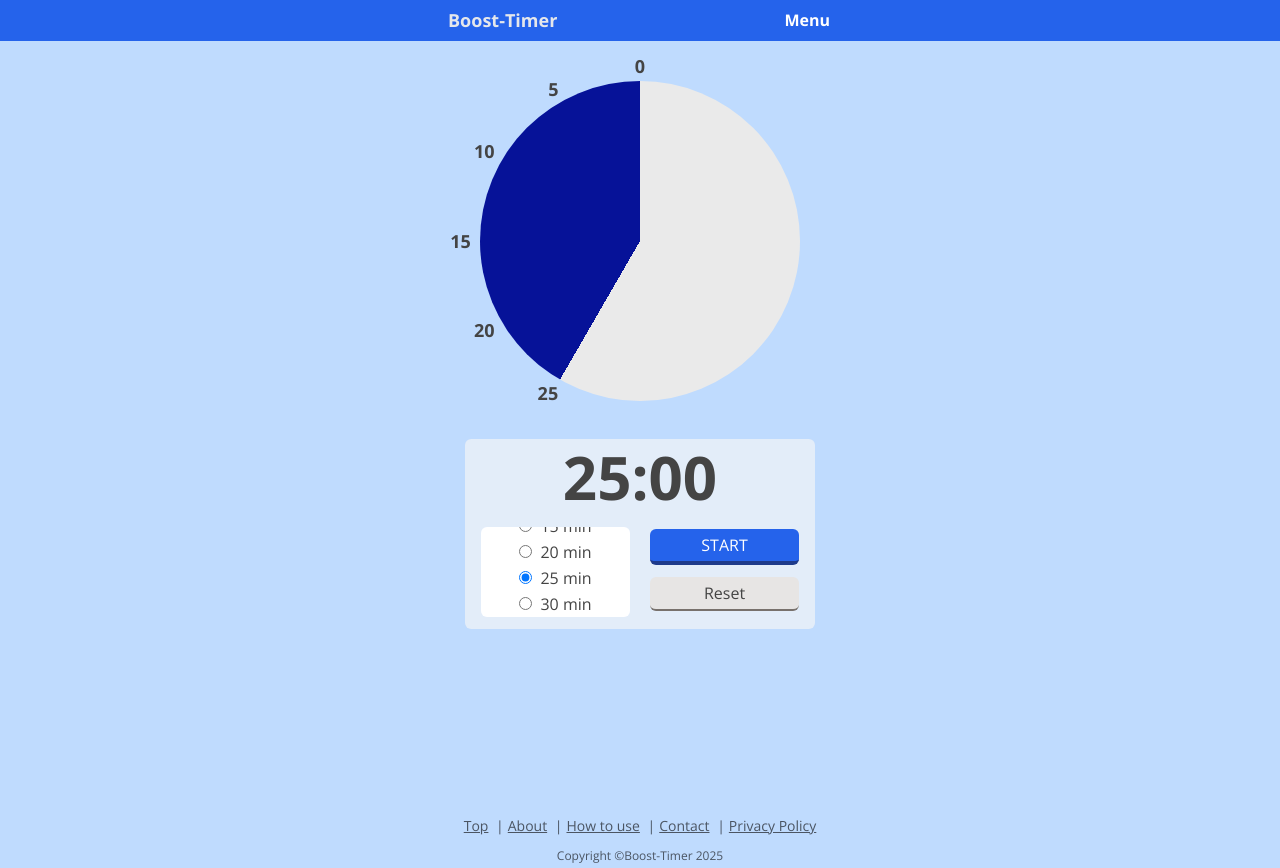
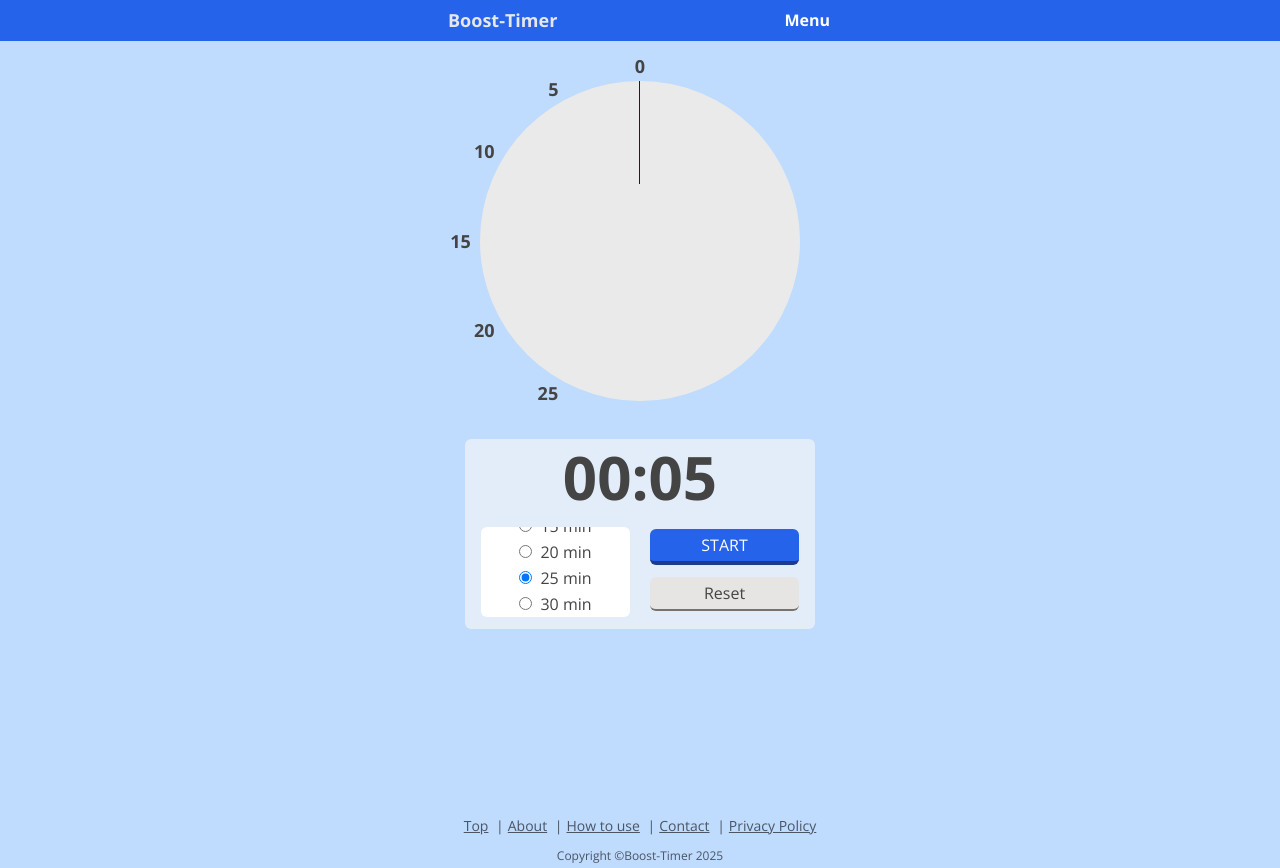
Before and after one commit to kenwebwork/visual-timer, a React (Vite) app: page / in a window 1280 px wide. Built offline with nearby package versions, Linux system fonts and the light colour scheme; no server answers.

Commit message:
update volume

```diff
--- a/src/pages/HomePage.tsx
+++ b/src/pages/HomePage.tsx
@@ -10,7 +10,8 @@ import Sound from "../assets/sounds/timerEnd.mp3";
 
 const HomePage: React.FC = () => {
   const [isRunning, setIsRunning] = useState<boolean>(false);
-  const [remainingTime, setRemainingTime] = useState<number>(INIT_MIN * 60);
+  const [remainingTime, setRemainingTime] = useState<number>(5);
+  // const [remainingTime, setRemainingTime] = useState<number>(INIT_MIN * 60);
   const [selectedTime, setSelectedTime] = useState<number>(INIT_MIN);
 
   const selectedTimeRef = useRef(selectedTime);
@@ -18,7 +19,7 @@ const HomePage: React.FC = () => {
   const endTimeRef = useRef<number | null>(null);
   const timerRef = useRef<NodeJS.Timeout | null>(null);
 
-  const [timerEnd] = useSound(Sound);
+  const [timerEnd] = useSound(Sound, { volume: 2.5 });
 
   // for reset
   useEffect(() => {
@@ -37,7 +38,7 @@ const HomePage: React.FC = () => {
       const diff: number = Math.max(0, Math.ceil((endTimeRef.current! - now) / 1000));
       setRemainingTime(diff);
 
-      if (diff === 4) {
+      if (diff === 3) {
         timerEnd();
       }
 
@@ -47,7 +48,7 @@ const HomePage: React.FC = () => {
     }
 
     tick();
-    timerRef.current = setInterval(tick, 500);
+    timerRef.current = setInterval(tick, 1000);
 
     return () => {
       if (timerRef.current) {
```
